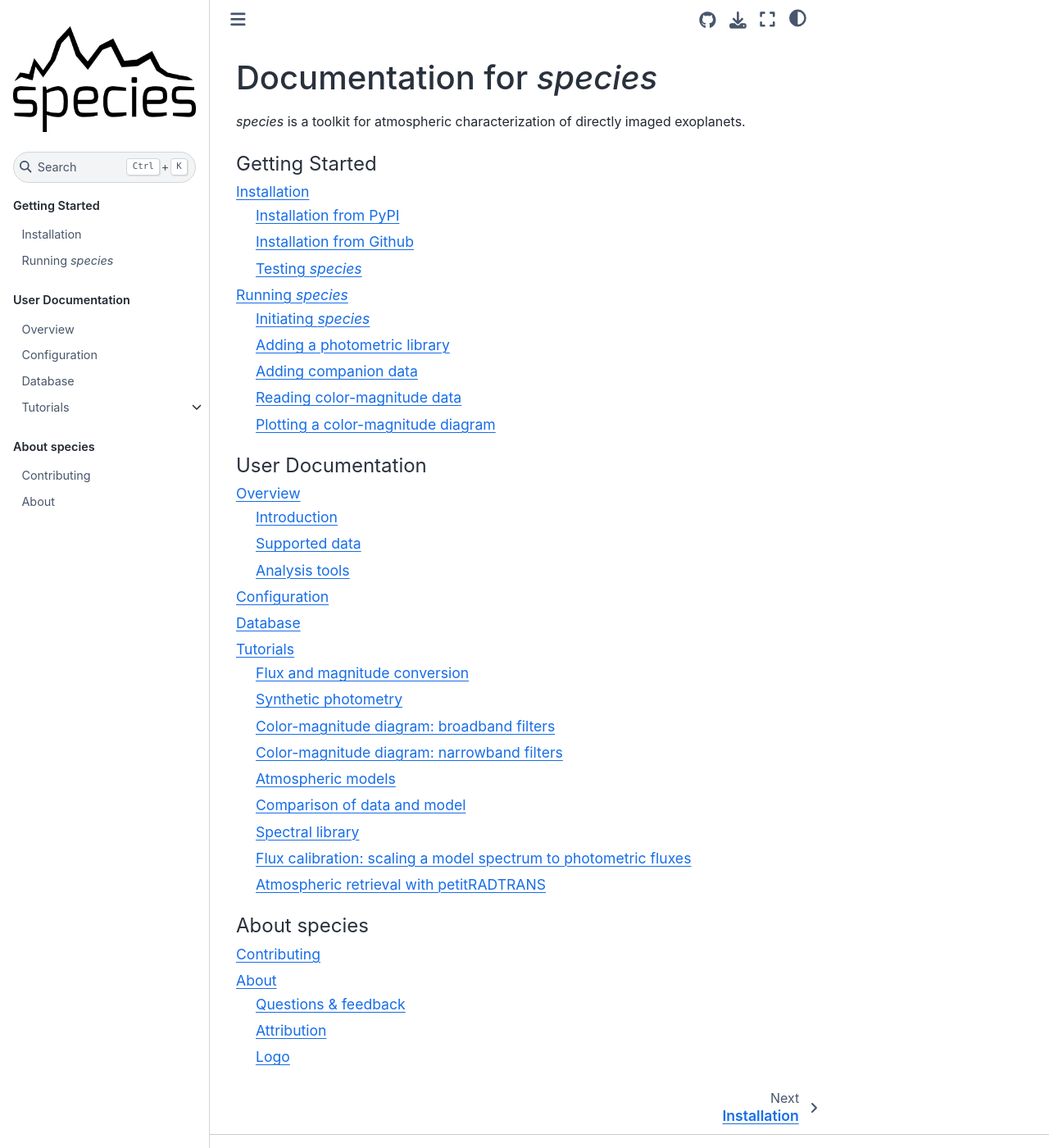
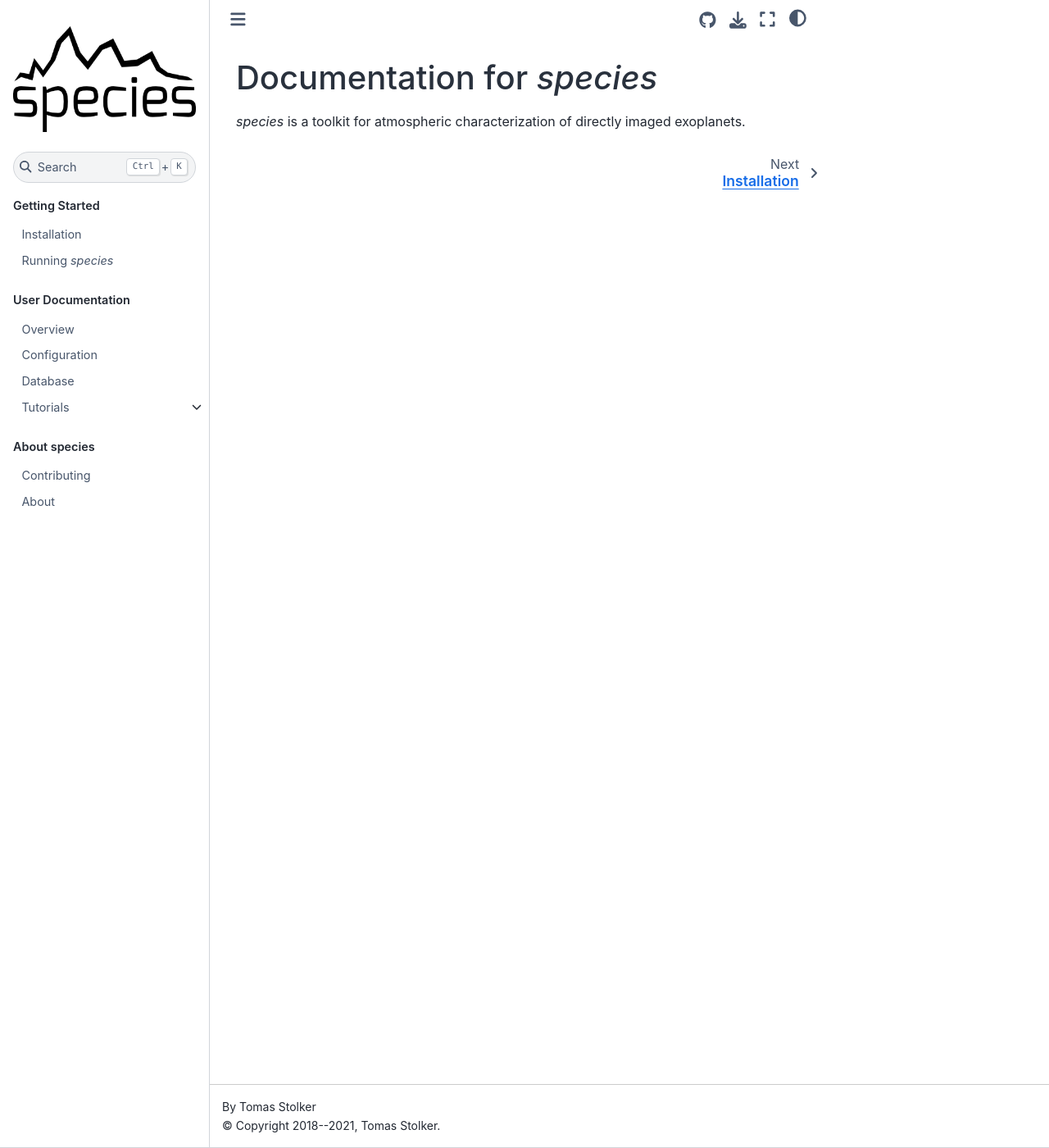
Before and after one commit to tomasstolker/species, a Sphinx documentation site: the page built from docs/index.rst, in a window 1280 px wide and 1400 px high. Shown: the whole window at 82% size. Built offline with Sphinx 7.4.7 and the Sphinx Book theme 1.1.4, drawn with Linux system fonts in a browser that asks for light colours; pages that are not in the unit, such as notebooks, are missing from menus; some of the changed lines change nothing that is shown; some of the changed text lies outside the part shown.

Commit message:
Updated sphinx configuration

```diff
--- a/docs/conf.py
+++ b/docs/conf.py
@@ -1,10 +1,8 @@
-# -*- coding: utf-8 -*-
-#
 # Configuration file for the Sphinx documentation builder.
 #
-# This file does only contain a selection of the most common options. For a
-# full list see the documentation:
-# http://www.sphinx-doc.org/en/master/config
+# This file only contains a selection of the most common options. For a full
+# list see the documentation:
+# https://www.sphinx-doc.org/en/master/usage/configuration.html
 
 # -- Path setup --------------------------------------------------------------
 
@@ -14,26 +12,17 @@
 
 import os
 import sys
+sys.path.insert(0, os.path.abspath('../'))
 
-sys.path.insert(0, os.path.abspath('../'))
 
 # -- Project information -----------------------------------------------------
 
 project = 'species'
-copyright = '2018-2021, Tomas Stolker'
+copyright = '2018--2021, Tomas Stolker'
 author = 'Tomas Stolker'
 
-# The short X.Y version
-with open('../species/__init__.py') as initfile:
-    for line in initfile:
-        if '__version__' in line:
-            version = line.split("'")[1]
 
 # -- General configuration ---------------------------------------------------
-
-# If your documentation needs a minimal Sphinx version, state it here.
-#
-# needs_sphinx = '1.0'
 
 # Add any Sphinx extension module names here, as strings. They can be
 # extensions coming with Sphinx (named 'sphinx.ext.*') or your custom
@@ -54,51 +43,22 @@ nbsphinx_allow_errors = True
 autoclass_content = 'both'
 
 # Add any paths that contain templates here, relative to this directory.
-# templates_path = ['_templates']
-
-# The suffix(es) of source filenames.
-# You can specify multiple suffix as a list of string:
-#
-# source_suffix = ['.rst', '.md']
-source_suffix = '.rst'
-
-# The master toctree document.
-master_doc = 'index'
-
-# The language for content autogenerated by Sphinx. Refer to documentation
-# for a list of supported languages.
-#
-# This is also used if you do content translation via gettext catalogs.
-# Usually you set "language" from the command line for these cases.
-language = None
+templates_path = []
 
 # List of patterns, relative to source directory, that match files and
 # directories to ignore when looking for source files.
 # This pattern also affects html_static_path and html_extra_path.
-exclude_patterns = ['tutorials/.ipynb_checkpoints/*']
-
-# The name of the Pygments (syntax highlighting) style to use.
-pygments_style = None
-
+exclude_patterns = ['_build',
+                    'Thumbs.db',
+                    '.DS_Store',
+                    'tutorials/.ipynb_checkpoints/*']
 
 # -- Options for HTML output -------------------------------------------------
 
 # The theme to use for HTML and HTML Help pages.  See the documentation for
 # a list of builtin themes.
 #
-# html_theme = 'sphinx_rtd_theme'
 html_theme = 'sphinx_book_theme'
-
-# Theme options are theme-specific and customize the look and feel of a theme
-# further.  For a list of options available for each theme, see the
-# documentation.
-#
-# html_theme_options = {'collapse_navigation': False,
-#                       'display_version': False,
-#                       'sticky_navigation': True,
-#                       'prev_next_buttons_location': 'bottom',
-#                       'navigation_depth': 5,
-#                       'logo_only': True}
 
 html_theme_options = {
     'path_to_docs': 'docs',
@@ -106,13 +66,13 @@ html_theme_options = {
     'repository_branch': 'main',
     'launch_buttons': {
         'binderhub_url': 'https://mybinder.org',
-        # 'colab_url': 'https://colab.research.google.com/',
         'notebook_interface': 'jupyterlab',
     },
     'use_edit_page_button': True,
     'use_issues_button': True,
     'use_repository_button': True,
     'use_download_button': True,
+    'logo_only': True,
 }
 
 # Add any paths that contain custom static files (such as style sheets) here,
@@ -120,97 +80,10 @@ html_theme_options = {
 # so a file named "default.css" will overwrite the builtin "default.css".
 html_static_path = ['_static']
 
-# Custom sidebar templates, must be a dictionary that maps document names
-# to template names.
-#
-# The default sidebars (for documents that don't match any pattern) are
-# defined by theme itself.  Builtin themes are using these templates by
-# default: ``['localtoc.html', 'relations.html', 'sourcelink.html',
-# 'searchbox.html']``.
-#
-# html_sidebars = {}
-
 html_logo = '_static/species_logo.png'
 html_search_language = 'en'
 
 html_context = {'display_github': True,
                 'github_user': 'tomasstolker',
                 'github_repo': 'species',
-                'github_version': 'master/docs/'}
-
-# -- Options for HTMLHelp output ---------------------------------------------
-
-# Output file base name for HTML help builder.
-htmlhelp_basename = 'speciesdoc'
-
-
-# -- Options for LaTeX output ------------------------------------------------
-
-latex_elements = {
-    # The paper size ('letterpaper' or 'a4paper').
-    #
-    # 'papersize': 'letterpaper',
-
-    # The font size ('10pt', '11pt' or '12pt').
-    #
-    # 'pointsize': '10pt',
-
-    # Additional stuff for the LaTeX preamble.
-    #
-    # 'preamble': '',
-
-    # Latex figure (float) alignment
-    #
-    # 'figure_align': 'htbp',
-}
-
-# Grouping the document tree into LaTeX files. List of tuples
-# (source start file, target name, title,
-#  author, documentclass [howto, manual, or own class]).
-latex_documents = [
-    (master_doc, 'species.tex', 'species Documentation',
-     'Tomas Stolker', 'manual'),
-]
-
-
-# -- Options for manual page output ------------------------------------------
-
-# One entry per manual page. List of tuples
-# (source start file, name, description, authors, manual section).
-man_pages = [
-    (master_doc, 'species', 'species Documentation',
-     [author], 1)
-]
-
-
-# -- Options for Texinfo output ----------------------------------------------
-
-# Grouping the document tree into Texinfo files. List of tuples
-# (source start file, target name, title, author,
-#  dir menu entry, description, category)
-texinfo_documents = [
-    (master_doc, 'species', 'species Documentation',
-     author, 'species', 'Toolkit for atmospheric characterization of directly imaged exoplanets',
-     'Miscellaneous'),
-]
-
-
-# -- Options for Epub output -------------------------------------------------
-
-# Bibliographic Dublin Core info.
-epub_title = project
-
-# The unique identifier of the text. This can be a ISBN number
-# or the project homepage.
-#
-# epub_identifier = ''
-
-# A unique identification for the text.
-#
-# epub_uid = ''
-
-# A list of files that should not be packed into the epub file.
-epub_exclude_files = ['search.html']
-
-
-# -- Extension configuration -------------------------------------------------
+                'github_version': 'main/docs/'}
--- a/docs/index.rst
+++ b/docs/index.rst
@@ -8,6 +8,7 @@ Documentation for *species*
 .. toctree::
    :maxdepth: 2
    :caption: Getting Started
+   :hidden:
 
    installation
    tutorials/running_species.ipynb
@@ -15,6 +16,7 @@ Documentation for *species*
 .. toctree::
    :maxdepth: 2
    :caption: User Documentation
+   :hidden:
 
    overview
    configuration
@@ -25,6 +27,7 @@ Documentation for *species*
 .. toctree::
    :maxdepth: 2
    :caption: About species
+   :hidden:
 
    contributing
    about
```
Also changed, not shown: 1 other file.
